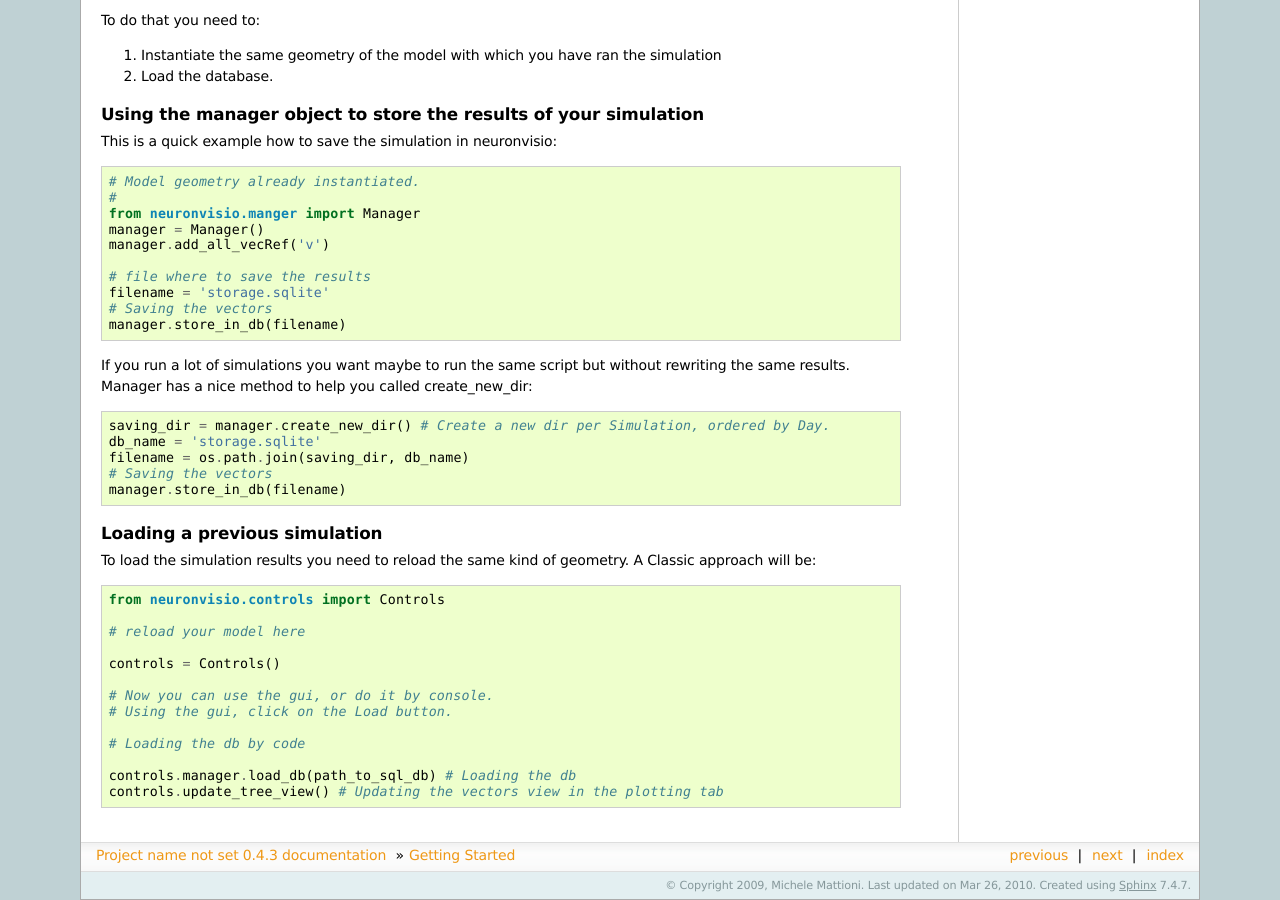
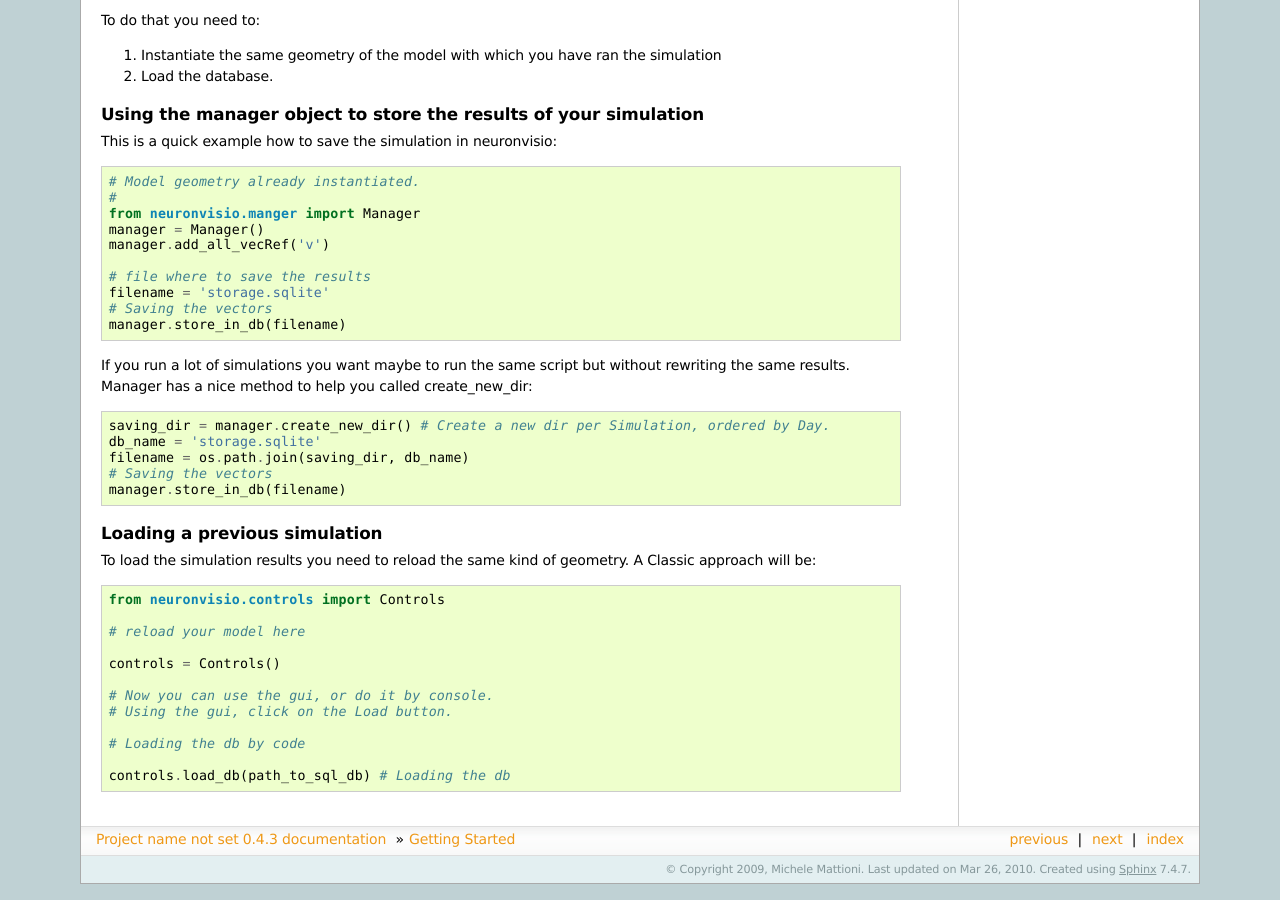
Before and after one commit to mattions/neuronvisio, a Sphinx documentation site: the page built from docs/gettingstarted.rst, in a window 1280 px wide and 900 px high, scrolled down 5103 px. Built offline with Sphinx 7.4.7, drawn with Linux system fonts in a browser that asks for light colours; formulas are drawn with MathJax 3; the version number is read from the project's files by our own code.

```diff
--- a/docs/gettingstarted.rst
+++ b/docs/gettingstarted.rst
@@ -189,5 +189,4 @@ A Classic approach will be::
 
     # Loading the db by code
 
-    controls.manager.load_db(path_to_sql_db) # Loading the db
-    controls.update_tree_view() # Updating the vectors view in the plotting tab
+    controls.load_db(path_to_sql_db) # Loading the db
```
